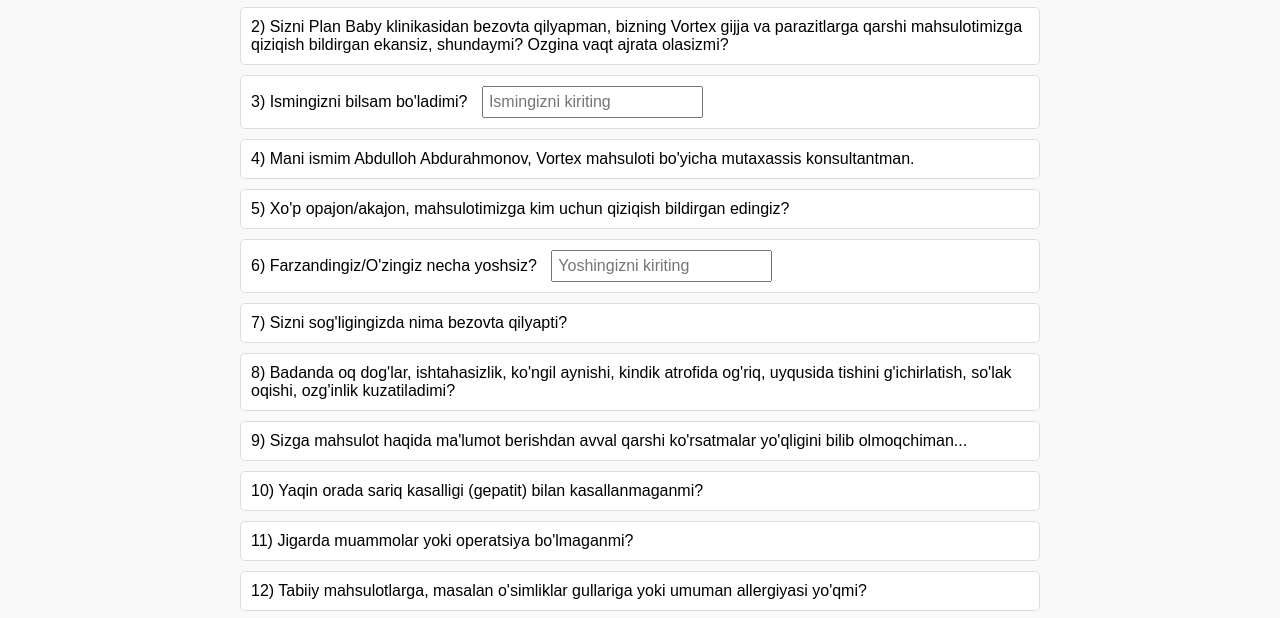
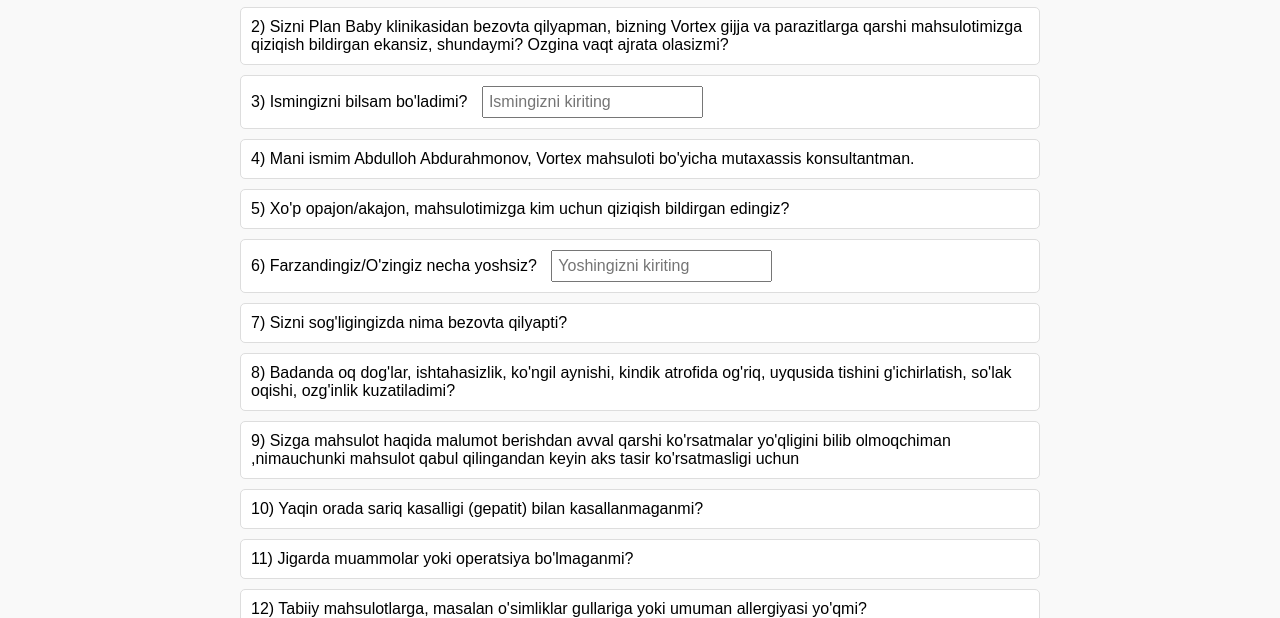
Before and after one commit to abdullohabdurahmonov/Klinika-operator, a plain HTML site: page index.html in a window 1280 px wide. Shown: the part 171-789 px from the top of the page. Drawn offline with Linux system fonts and the light colour scheme.

Commit message:
Update index.html

```diff
--- a/index.html
+++ b/index.html
@@ -95,7 +95,7 @@
             <li>7) Sizni sog'ligingizda nima bezovta qilyapti?</li>
             <li>8) Badanda oq dog'lar, ishtahasizlik, ko'ngil aynishi, kindik atrofida og'riq, uyqusida tishini
                 g'ichirlatish, so'lak oqishi, ozg'inlik kuzatiladimi?</li>
-            <li>9) Sizga mahsulot haqida ma'lumot berishdan avval qarshi ko'rsatmalar yo'qligini bilib olmoqchiman...
+            <li>9) Sizga mahsulot haqida malumot berishdan avval qarshi ko'rsatmalar yo'qligini bilib olmoqchiman ,nimauchunki mahsulot qabul qilingandan keyin aks tasir ko'rsatmasligi uchun
             </li>
             <li>10) Yaqin orada sariq kasalligi (gepatit) bilan kasallanmaganmi?</li>
             <li>11) Jigarda muammolar yoki operatsiya bo'lmaganmi?</li>
```
